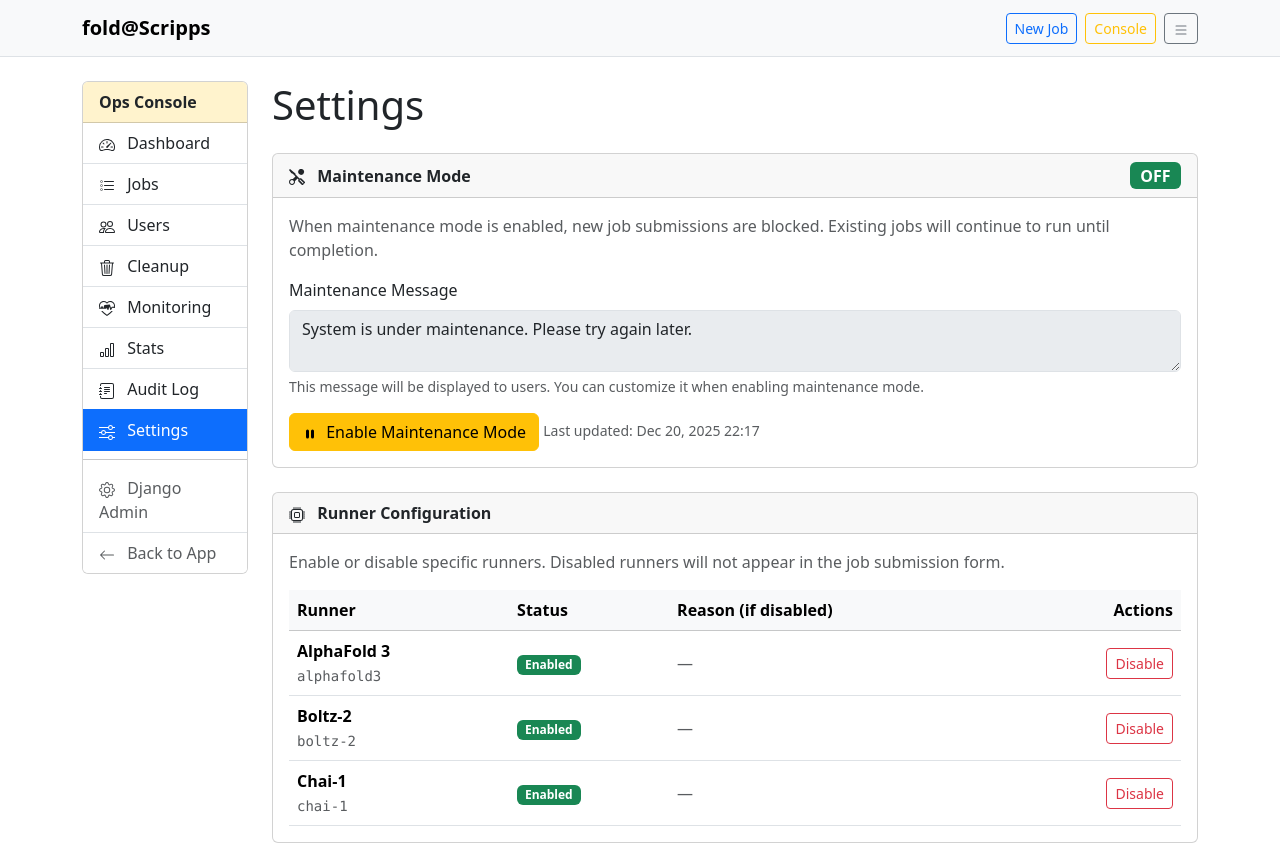
After one commit to brineylab/fold-webapp, a Django app: page /console/settings/ in a window 1280 px wide. The commit adds this page. Run offline with Django 5.2, Linux system fonts and the light colour scheme; the visitor is signed in with stand-in values (Sample User, id 1); data comes from the database, SQL or seed files in the repository.

Commit message:
Add site-wide and per-runner settings with maintenance mode
Introduces SiteSettings and RunnerConfig models to manage global maintenance mode and enable/disable individual runners. Adds a settings page in the console for toggling maintenance mode and runner availability, with UI and backend support. Job submission now respects maintenance mode and runner status, displaying appropriate messages and disabling form actions as needed.

```diff
--- a/console/templates/console/base.html
+++ b/console/templates/console/base.html
@@ -64,6 +64,13 @@
           </svg>
           Audit Log
         </a>
+        <a href="{% url 'console:settings' %}"
+           class="list-group-item list-group-item-action {% if 'settings' in request.resolver_match.url_name %}active{% endif %}">
+          <svg xmlns="http://www.w3.org/2000/svg" width="16" height="16" fill="currentColor" class="bi bi-sliders me-2" viewBox="0 0 16 16">
+            <path fill-rule="evenodd" d="M11.5 2a1.5 1.5 0 1 0 0 3 1.5 1.5 0 0 0 0-3M9.05 3a2.5 2.5 0 0 1 4.9 0H16v1h-2.05a2.5 2.5 0 0 1-4.9 0H0V3zM4.5 7a1.5 1.5 0 1 0 0 3 1.5 1.5 0 0 0 0-3M2.05 8a2.5 2.5 0 0 1 4.9 0H16v1H6.95a2.5 2.5 0 0 1-4.9 0H0V8zm9.45 4a1.5 1.5 0 1 0 0 3 1.5 1.5 0 0 0 0-3m-2.45 1a2.5 2.5 0 0 1 4.9 0H16v1h-2.05a2.5 2.5 0 0 1-4.9 0H0v-1z"/>
+          </svg>
+          Settings
+        </a>
         <hr class="my-2">
         <a href="{% url 'admin:index' %}"
            class="list-group-item list-group-item-action text-muted">
--- /dev/null
+++ b/console/templates/console/settings.html
@@ -0,0 +1,203 @@
+{% extends "console/base.html" %}
+
+{% block title %}Settings - Ops Console{% endblock %}
+
+{% block console_content %}
+<h1 class="mb-4">Settings</h1>
+
+<!-- Maintenance Mode Section -->
+<div class="card mb-4">
+  <div class="card-header d-flex justify-content-between align-items-center">
+    <strong>
+      <svg xmlns="http://www.w3.org/2000/svg" width="16" height="16" fill="currentColor" class="bi bi-tools me-2" viewBox="0 0 16 16">
+        <path d="M1 0 0 1l2.2 3.081a1 1 0 0 0 .815.419h.07a1 1 0 0 1 .708.293l2.675 2.675-2.617 2.654A3.003 3.003 0 0 0 0 13a3 3 0 1 0 5.878-.851l2.654-2.617.968.968-.305.914a1 1 0 0 0 .242 1.023l3.27 3.27a.997.997 0 0 0 1.414 0l1.586-1.586a.997.997 0 0 0 0-1.414l-3.27-3.27a1 1 0 0 0-1.023-.242l-.914.305-.968-.968 2.617-2.654A3.003 3.003 0 0 0 13 0a3 3 0 1 0-.851 5.878L9.495 8.53l-2.675-2.675a1 1 0 0 1-.293-.708v-.07a1 1 0 0 0-.419-.815zm9.646 10.646a.5.5 0 0 1 .708 0l2.914 2.915a.5.5 0 0 1-.707.707l-2.915-2.914a.5.5 0 0 1 0-.708M3 11l.471.242.529.026.287.445.445.287.026.529L5 13l-.242.471-.026.529-.445.287-.287.445-.529.026L3 15l-.471-.242L2 14.732l-.287-.445L1.268 14l-.026-.529L1 13l.242-.471.026-.529.445-.287.287-.445.529-.026z"/>
+      </svg>
+      Maintenance Mode
+    </strong>
+    <span class="badge {% if site_settings.maintenance_mode %}bg-warning text-dark{% else %}bg-success{% endif %} fs-6">
+      {% if site_settings.maintenance_mode %}ACTIVE{% else %}OFF{% endif %}
+    </span>
+  </div>
+  <div class="card-body">
+    <p class="text-muted mb-3">
+      When maintenance mode is enabled, new job submissions are blocked. Existing jobs will continue to run until completion.
+    </p>
+
+    {% if site_settings.maintenance_mode %}
+    <div class="alert alert-warning mb-3">
+      <strong>Maintenance mode is currently active.</strong> Users cannot submit new jobs.
+    </div>
+
+    <div class="mb-3">
+      <label for="maintenance_message_display" class="form-label">Maintenance Message</label>
+      <textarea id="maintenance_message_display" class="form-control" rows="2" disabled>{{ site_settings.maintenance_message }}</textarea>
+      <div class="form-text">This message is displayed to users when they try to submit a job.</div>
+    </div>
+
+    <form method="post" action="{% url 'console:toggle_maintenance' %}" class="mb-3">
+      {% csrf_token %}
+      <input type="hidden" name="maintenance_message" value="{{ site_settings.maintenance_message }}">
+      <button type="submit" class="btn btn-success">
+        <svg xmlns="http://www.w3.org/2000/svg" width="16" height="16" fill="currentColor" class="bi bi-play-fill me-1" viewBox="0 0 16 16">
+          <path d="m11.596 8.697-6.363 3.692c-.54.313-1.233-.066-1.233-.697V4.308c0-.63.692-1.01 1.233-.696l6.363 3.692a.802.802 0 0 1 0 1.393"/>
+        </svg>
+        Disable Maintenance Mode
+      </button>
+    </form>
+    {% else %}
+    <div class="mb-3">
+      <label for="maintenance_message_preview" class="form-label">Maintenance Message</label>
+      <textarea id="maintenance_message_preview" class="form-control" rows="2" disabled>{{ site_settings.maintenance_message }}</textarea>
+      <div class="form-text">This message will be displayed to users. You can customize it when enabling maintenance mode.</div>
+    </div>
+
+    <button type="button" class="btn btn-warning" data-bs-toggle="modal" data-bs-target="#enableMaintenanceModal">
+      <svg xmlns="http://www.w3.org/2000/svg" width="16" height="16" fill="currentColor" class="bi bi-pause-fill me-1" viewBox="0 0 16 16">
+        <path d="M5.5 3.5A1.5 1.5 0 0 1 7 5v6a1.5 1.5 0 0 1-3 0V5a1.5 1.5 0 0 1 1.5-1.5m5 0A1.5 1.5 0 0 1 12 5v6a1.5 1.5 0 0 1-3 0V5a1.5 1.5 0 0 1 1.5-1.5"/>
+      </svg>
+      Enable Maintenance Mode
+    </button>
+
+    <!-- Enable Maintenance Mode Modal -->
+    <div class="modal fade" id="enableMaintenanceModal" tabindex="-1" aria-labelledby="enableMaintenanceModalLabel" aria-hidden="true">
+      <div class="modal-dialog">
+        <div class="modal-content">
+          <form method="post" action="{% url 'console:toggle_maintenance' %}">
+            {% csrf_token %}
+            <div class="modal-header">
+              <h5 class="modal-title" id="enableMaintenanceModalLabel">Enable Maintenance Mode</h5>
+              <button type="button" class="btn-close" data-bs-dismiss="modal" aria-label="Close"></button>
+            </div>
+            <div class="modal-body">
+              <div class="alert alert-warning">
+                <strong>Warning:</strong> Enabling maintenance mode will prevent all users from submitting new jobs.
+              </div>
+              <p>Are you sure you want to enable maintenance mode?</p>
+              <p class="text-muted">Existing jobs will continue to run until completion. Users will see the maintenance message when they try to submit new jobs.</p>
+              <div class="mb-3">
+                <label for="maintenance_message" class="form-label">Maintenance Message</label>
+                <textarea name="maintenance_message" id="maintenance_message" class="form-control" rows="2" placeholder="Message shown to users when they try to submit a job">{{ site_settings.maintenance_message }}</textarea>
+                <div class="form-text">Customize the message users will see.</div>
+              </div>
+            </div>
+            <div class="modal-footer">
+              <button type="button" class="btn btn-secondary" data-bs-dismiss="modal">Cancel</button>
+              <button type="submit" class="btn btn-warning">Enable Maintenance Mode</button>
+            </div>
+          </form>
+        </div>
+      </div>
+    </div>
+    {% endif %}
+
+    {% if site_settings.updated_at %}
+    <small class="text-muted">
+      Last updated: {{ site_settings.updated_at|date:"M d, Y H:i" }}
+      {% if site_settings.updated_by %}by {{ site_settings.updated_by.username }}{% endif %}
+    </small>
+    {% endif %}
+  </div>
+</div>
+
+<!-- Runner Configuration Section -->
+<div class="card">
+  <div class="card-header">
+    <strong>
+      <svg xmlns="http://www.w3.org/2000/svg" width="16" height="16" fill="currentColor" class="bi bi-cpu me-2" viewBox="0 0 16 16">
+        <path d="M5 0a.5.5 0 0 1 .5.5V2h1V.5a.5.5 0 0 1 1 0V2h1V.5a.5.5 0 0 1 1 0V2h1V.5a.5.5 0 0 1 1 0V2A2.5 2.5 0 0 1 14 4.5h1.5a.5.5 0 0 1 0 1H14v1h1.5a.5.5 0 0 1 0 1H14v1h1.5a.5.5 0 0 1 0 1H14v1h1.5a.5.5 0 0 1 0 1H14a2.5 2.5 0 0 1-2.5 2.5v1.5a.5.5 0 0 1-1 0V14h-1v1.5a.5.5 0 0 1-1 0V14h-1v1.5a.5.5 0 0 1-1 0V14h-1v1.5a.5.5 0 0 1-1 0V14A2.5 2.5 0 0 1 2 11.5H.5a.5.5 0 0 1 0-1H2v-1H.5a.5.5 0 0 1 0-1H2v-1H.5a.5.5 0 0 1 0-1H2v-1H.5a.5.5 0 0 1 0-1H2A2.5 2.5 0 0 1 4.5 2V.5A.5.5 0 0 1 5 0m-.5 3A1.5 1.5 0 0 0 3 4.5v7A1.5 1.5 0 0 0 4.5 13h7a1.5 1.5 0 0 0 1.5-1.5v-7A1.5 1.5 0 0 0 11.5 3zM5 6.5A1.5 1.5 0 0 1 6.5 5h3A1.5 1.5 0 0 1 11 6.5v3A1.5 1.5 0 0 1 9.5 11h-3A1.5 1.5 0 0 1 5 9.5zM6.5 6a.5.5 0 0 0-.5.5v3a.5.5 0 0 0 .5.5h3a.5.5 0 0 0 .5-.5v-3a.5.5 0 0 0-.5-.5z"/>
+      </svg>
+      Runner Configuration
+    </strong>
+  </div>
+  <div class="card-body">
+    <p class="text-muted mb-3">
+      Enable or disable specific runners. Disabled runners will not appear in the job submission form.
+    </p>
+
+    <div class="table-responsive">
+      <table class="table table-hover align-middle mb-0">
+        <thead class="table-light">
+          <tr>
+            <th>Runner</th>
+            <th>Status</th>
+            <th>Reason (if disabled)</th>
+            <th class="text-end">Actions</th>
+          </tr>
+        </thead>
+        <tbody>
+          {% for item in runner_configs %}
+          <tr>
+            <td>
+              <strong>{{ item.name }}</strong>
+              <br>
+              <small class="text-muted font-monospace">{{ item.key }}</small>
+            </td>
+            <td>
+              {% if item.config.enabled %}
+              <span class="badge bg-success">Enabled</span>
+              {% else %}
+              <span class="badge bg-danger">Disabled</span>
+              {% endif %}
+            </td>
+            <td>
+              {% if not item.config.enabled and item.config.disabled_reason %}
+              <span class="text-muted">{{ item.config.disabled_reason }}</span>
+              {% elif not item.config.enabled %}
+              <span class="text-muted fst-italic">No reason provided</span>
+              {% else %}
+              <span class="text-muted">—</span>
+              {% endif %}
+            </td>
+            <td class="text-end">
+              {% if item.config.enabled %}
+              <!-- Disable button with modal trigger -->
+              <button type="button" class="btn btn-outline-danger btn-sm" data-bs-toggle="modal" data-bs-target="#disableModal{{ forloop.counter }}">
+                Disable
+              </button>
+
+              <!-- Disable Modal -->
+              <div class="modal fade" id="disableModal{{ forloop.counter }}" tabindex="-1" aria-labelledby="disableModalLabel{{ forloop.counter }}" aria-hidden="true">
+                <div class="modal-dialog">
+                  <div class="modal-content">
+                    <form method="post" action="{% url 'console:toggle_runner' runner_key=item.key %}">
+                      {% csrf_token %}
+                      <div class="modal-header">
+                        <h5 class="modal-title" id="disableModalLabel{{ forloop.counter }}">Disable {{ item.name }}</h5>
+                        <button type="button" class="btn-close" data-bs-dismiss="modal" aria-label="Close"></button>
+                      </div>
+                      <div class="modal-body text-start">
+                        <p>Are you sure you want to disable <strong>{{ item.name }}</strong>?</p>
+                        <p class="text-muted">Users will not be able to submit new jobs using this runner. Existing jobs will continue to run.</p>
+                        <div class="mb-3">
+                          <label for="disabled_reason_{{ forloop.counter }}" class="form-label">Reason (optional)</label>
+                          <textarea name="disabled_reason" id="disabled_reason_{{ forloop.counter }}" class="form-control" rows="2" placeholder="e.g., Database maintenance, External service outage"></textarea>
+                          <div class="form-text">This will be shown to users trying to select this runner.</div>
+                        </div>
+                      </div>
+                      <div class="modal-footer">
+                        <button type="button" class="btn btn-secondary" data-bs-dismiss="modal">Cancel</button>
+                        <button type="submit" class="btn btn-danger">Disable Runner</button>
+                      </div>
+                    </form>
+                  </div>
+                </div>
+              </div>
+              {% else %}
+              <form method="post" action="{% url 'console:toggle_runner' runner_key=item.key %}" class="d-inline">
+                {% csrf_token %}
+                <button type="submit" class="btn btn-outline-success btn-sm">Enable</button>
+              </form>
+              {% endif %}
+            </td>
+          </tr>
+          {% empty %}
+          <tr>
+            <td colspan="4" class="text-center text-muted py-4">No runners registered</td>
+          </tr>
+          {% endfor %}
+        </tbody>
+      </table>
+    </div>
+  </div>
+</div>
+{% endblock %}
--- a/console/urls.py
+++ b/console/urls.py
@@ -38,4 +38,11 @@ urlpatterns = [
 
     # Audit log
     path("audit/", views.audit_log, name="audit_log"),
+
+    # Settings
+    path("settings/", views.settings_page, name="settings"),
+    path("settings/maintenance/toggle/", views.toggle_maintenance, name="toggle_maintenance"),
+    path("settings/maintenance/message/", views.update_maintenance_message, name="update_maintenance_message"),
+    path("settings/runners/<str:runner_key>/toggle/", views.toggle_runner, name="toggle_runner"),
+    path("settings/runners/<str:runner_key>/reason/", views.update_runner_reason, name="update_runner_reason"),
 ]
--- /dev/null
+++ b/console/views/settings.py
@@ -0,0 +1,126 @@
+from __future__ import annotations
+
+from django.contrib import messages
+from django.shortcuts import get_object_or_404, redirect, render
+from django.views.decorators.http import require_POST
+
+from console.decorators import console_required
+from console.models import RunnerConfig, SiteSettings
+from runners import all_runners
+
+
+@console_required
+def settings_page(request):
+    """Main settings page showing maintenance mode and runner configuration."""
+    site_settings = SiteSettings.get_settings()
+
+    # Ensure RunnerConfig exists for all registered runners
+    registered_runners = all_runners()
+    runner_configs = []
+    for runner in registered_runners:
+        config = RunnerConfig.get_config(runner.key)
+        runner_configs.append({
+            "config": config,
+            "name": runner.name,
+            "key": runner.key,
+        })
+
+    return render(request, "console/settings.html", {
+        "site_settings": site_settings,
+        "runner_configs": runner_configs,
+    })
+
+
+@console_required
+@require_POST
+def toggle_maintenance(request):
+    """Toggle maintenance mode on/off."""
+    site_settings = SiteSettings.get_settings()
+
+    # Toggle the mode
+    new_state = not site_settings.maintenance_mode
+    site_settings.maintenance_mode = new_state
+    site_settings.updated_by = request.user
+
+    # Update message if provided
+    message = request.POST.get("maintenance_message", "").strip()
+    if message:
+        site_settings.maintenance_message = message
+
+    site_settings.save()
+
+    if new_state:
+        messages.warning(request, "Maintenance mode is now ENABLED. New job submissions are blocked.")
+    else:
+        messages.success(request, "Maintenance mode is now DISABLED. Job submissions are allowed.")
+
+    return redirect("console:settings")
+
+
+@console_required
+@require_POST
+def update_maintenance_message(request):
+    """Update the maintenance message without toggling mode."""
+    site_settings = SiteSettings.get_settings()
+
+    message = request.POST.get("maintenance_message", "").strip()
+    if message:
+        site_settings.maintenance_message = message
+        site_settings.updated_by = request.user
+        site_settings.save()
+        messages.success(request, "Maintenance message updated.")
+    else:
+        messages.error(request, "Maintenance message cannot be empty.")
+
+    return redirect("console:settings")
+
+
+@console_required
+@require_POST
+def toggle_runner(request, runner_key: str):
+    """Toggle a specific runner on/off."""
+    config = get_object_or_404(RunnerConfig, runner_key=runner_key)
+
+    # Toggle enabled state
+    new_state = not config.enabled
+    config.enabled = new_state
+    config.updated_by = request.user
+
+    # If disabling, capture the reason
+    if not new_state:
+        reason = request.POST.get("disabled_reason", "").strip()
+        config.disabled_reason = reason
+    else:
+        config.disabled_reason = ""
+
+    config.save()
+
+    # Get runner name for the message
+    runner_name = runner_key
+    for runner in all_runners():
+        if runner.key == runner_key:
+            runner_name = runner.name
+            break
+
+    if new_state:
+        messages.success(request, f"{runner_name} is now ENABLED.")
+    else:
+        messages.warning(request, f"{runner_name} is now DISABLED.")
+
+    return redirect("console:settings")
+
+
+@console_required
+@require_POST
+def update_runner_reason(request, runner_key: str):
+    """Update the disabled reason for a runner."""
+    config = get_object_or_404(RunnerConfig, runner_key=runner_key)
+
+    reason = request.POST.get("disabled_reason", "").strip()
+    config.disabled_reason = reason
+    config.updated_by = request.user
+    config.save()
+
+    messages.success(request, f"Updated reason for {runner_key}.")
+
+    return redirect("console:settings")
```
Also changed, not shown: console/models.py (+118 -0 lines), console/views/__init__.py (+12 -0 lines), jobs/forms.py (+34 -1 lines), jobs/services.py (+42 -0 lines), jobs/templates/jobs/submit.html (+33 -0 lines), jobs/views.py (+35 -15 lines), console/migrations/0002_add_sitesettings_runnerconfig.py (added).
